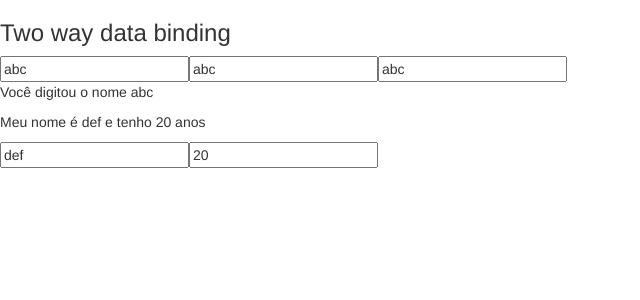
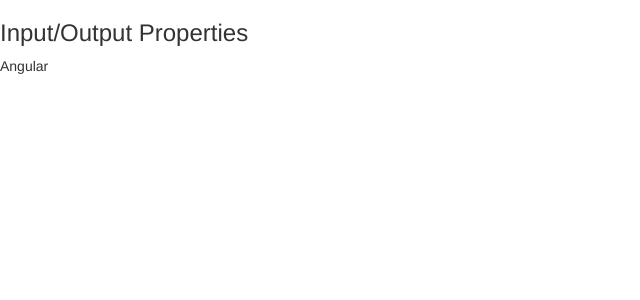
Before and after one commit to Leoxxid/estudo-angular-v2-e-v4, an Angular app in the folder data-binding/: page / in a window 1280 px wide. Shown: the top 300 px of the page, without its empty margins (0-640 px from the left). Built offline with nearby package versions, Linux system fonts and the light colour scheme.

Commit message:
Aula 13 Input Properties

```diff
--- a/data-binding/src/app/app.module.ts
+++ b/data-binding/src/app/app.module.ts
@@ -6,11 +6,13 @@
 import { AppComponent } from './app.component';
 import { DataBindingComponent } from './data-binding/data-binding.component';
 import { MeuFormModule } from './meu-form/meu-form.module';
+import { InputPropertyComponent } from './input-property/input-property.component';
 
 @NgModule({
   declarations: [
     AppComponent,
     DataBindingComponent,
+    InputPropertyComponent,
   ],
   imports: [
     BrowserModule,
--- a/data-binding/src/app/data-binding/data-binding.component.html
+++ b/data-binding/src/app/data-binding/data-binding.component.html
@@ -58,4 +58,10 @@
     </article>
   -->
 </section>
-<app-meu-form></app-meu-form>
+<!-- <app-meu-form></app-meu-form> -->
+<section class="input-output-properties">
+  <article>
+    <h3> Input/Output Properties </h3>
+    <app-curso [nome]="nomeDoCurso"></app-curso>
+  </article>
+</section>
--- a/data-binding/src/app/data-binding/data-binding.component.ts
+++ b/data-binding/src/app/data-binding/data-binding.component.ts
@@ -13,6 +13,7 @@
   cursoAngular: boolean = true;
   valorSalvo: string ;
   isMouseOver: boolean = false;
+  nomeDoCurso: string = 'Angular';
 
   getValor(){
   return 1;
--- /dev/null
+++ b/data-binding/src/app/input-property/input-property.component.html
@@ -0,0 +1,3 @@
+<p>
+  {{ nomeCurso }}
+</p>
--- /dev/null
+++ b/data-binding/src/app/input-property/input-property.component.ts
@@ -0,0 +1,17 @@
+import { Component, OnInit, Input } from '@angular/core';
+
+@Component({
+  selector: 'app-curso',
+  templateUrl: './input-property.component.html',
+  styleUrls: ['./input-property.component.css']
+})
+export class InputPropertyComponent implements OnInit {
+
+  @Input('nome') nomeCurso: string = '';
+
+  constructor() { }
+
+  ngOnInit() {
+  }
+
+}
```
Also changed, not shown: data-binding/src/app/input-property/input-property.component.css (added), 1 other file (tests, documents, lock files or other folders).
